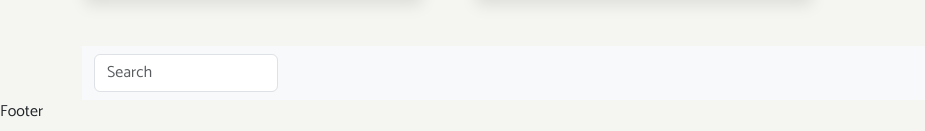
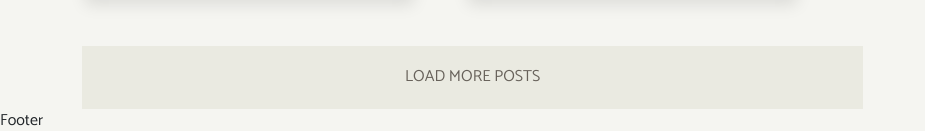
Before and after one commit to mohamed-jebali/proj-html-vuejs, a Vue app: page / in a window 1280 px wide. Shown: the part 4901-5032 px from the top of the page, without its empty margins (0-925 px from the left). Built offline with nearby package versions, Linux system fonts and the light colour scheme.

Commit message:
working on right side posts

```diff
--- a/src/components/Main_Components/AppPosts.vue
+++ b/src/components/Main_Components/AppPosts.vue
@@ -1,5 +1,6 @@
 <template>
-       <div class="container">
+       <div class="container mx-auto">
+        <div class="wrapper-posts d-flex">
             <div class="image-wrapper">
                 <AppSinglePost class="d-flex flex-wrap" v-for="post in listPosts"
                 :image="post.image"
@@ -7,13 +8,15 @@
                 :date="post.date"
                 />
             </div>
-   <nav class="navbar bg-body-tertiary">
-  <div class="container-fluid">
+      <nav class="navbar">
         <form class="d-flex" role="search">
-      <input class="form-control me-2" type="search" placeholder="Search" aria-label="Search">
+          <input class="form-control me-2" type="search" placeholder="Search..." aria-label="Search">
         </form>
+      </nav>
         </div>
-    </nav>
+        <button class="load-posts">
+            LOAD MORE POSTS
+        </button>
         </div>
 </template>
 <script>
@@ -67,6 +70,22 @@ export default {
 .image-wrapper{
     display: flex;
     flex-wrap: wrap;
+    width: 70%;
+}
+.navbar{
+    width: 30%;
+    height: 100%;
+}
+.form-control{
+    padding: 1rem;
+    width: 380px;
+}
+.load-posts{
+    width: 70%;
+    border: none;
+    padding: 1.2rem;
+    background-color: #eaeae1;
+    color: $darkGrey;
 }
 
 </style>
--- a/src/components/Main_Components/AppSinglePost.vue
+++ b/src/components/Main_Components/AppSinglePost.vue
@@ -37,13 +37,17 @@ p{
     .card-dish-social{
     background-color: white;
     box-shadow: 0px 10px 15px -3px rgba(0,0,0,0.1);
-    width: calc(35% - 3rem );
+    width: calc(49% - 3rem );
     height: 400px;
     margin-right: 3rem;
     h4{
         font-size: 1.3rem;
         margin-top: 1rem;
         font-family: 'Vidaloka', serif;
+        &:hover{
+        color: $orange;
+        transition: 1s;
+    }
     }
     img{
         width: 100%;
```
Lines whose indentation alone changed are shown as unchanged.
